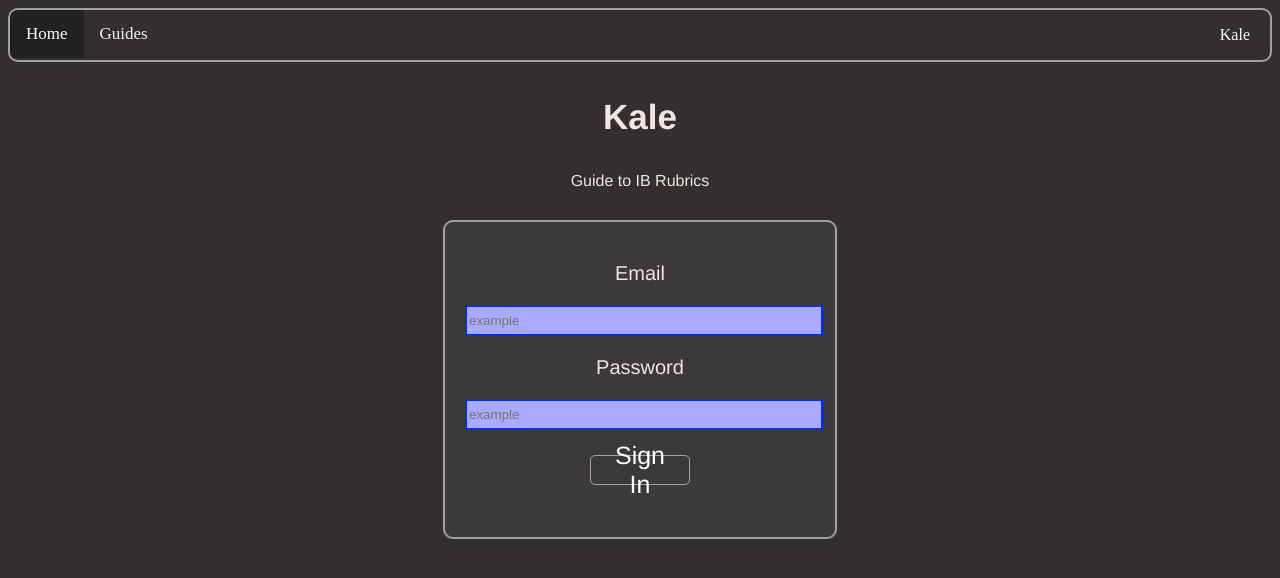
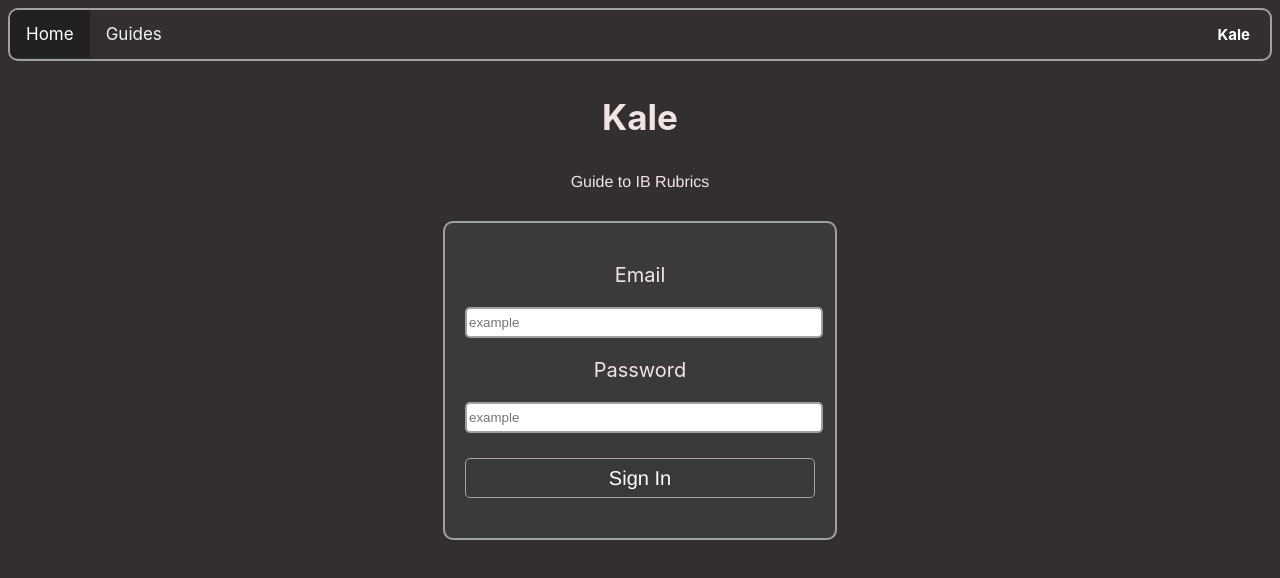
Before and after one commit to WasTaken-Au/Kale, a plain HTML site: page index/index.html in a window 1280 px wide. Drawn offline with Linux system fonts and the light colour scheme.

Commit message:
Update global.css to use 'Inter' font and adjust styles

```diff
--- a/src/pages/global.css
+++ b/src/pages/global.css
@@ -17,6 +17,7 @@ body {
   padding: 14px 16px;
   text-decoration: none;
   font-size: 17px;
+  font-family: 'Inter', sans-serif;
 }
 
 /* Change the color of links on hover */
@@ -35,6 +36,9 @@ body {
   color: white;
   text-align:right;
   margin-right:20px;
+  font-family: 'Inter', sans-serif;
+  font-size: 15px;
+  font-weight: bold;
 }
 
 .h1 {
@@ -69,28 +73,29 @@ body {
 .login-box .wtf {
   text-align: center;
   font-size: 20px;
-  font-family:"Helvetica Neue", Arial, sans-serif;
+  font-family:'Inter', sans-serif;
   color: rgb(241, 228, 228);
 }
 
 .login-box .wtf2 {
   text-align: center;
   font-size: 20px;
-  font-family:"Helvetica Neue", Arial, sans-serif;
+  font-family:'Inter', sans-serif;
   color: rgb(241, 228, 228);
 }
 
 .login-box .signInput {
   width: 100%;
   height: 25px;
-  background-color: rgb(169, 169, 255);
-  border: 2px solid rgb(7, 47, 226)
+  border-radius: 5px;
+  background-color: rgb(255, 255, 255);
+  border: 2px solid #a2a1a1;
 }
 
 .heading {
   text-align: center;
   font-size: 35px;
-  font-family:"Helvetica Neue", Arial, sans-serif;
+  font-family: 'Inter', sans-serif;
   font-weight: bold;
   color: rgb(241, 228, 228);
 }
@@ -102,21 +107,17 @@ body {
 }
 
 .login-button {
-  display: flex; /* Enables CSS flexbox */
-  justify-content: center; /* Centers horizontally */
-  align-items: center; /* Centers vertically */
 
   background-color: rgb(58, 57, 57);
   color: white;
-  font-size: 25px;
+  font-size: 20px;
   font-family:"Helvetica Neue", Arial, sans-serif;
-  padding: 14px 40px;
+  padding: 5px;
   border-radius: 5px;
   border: 1px solid #a8a2a2;
   margin: auto;
   margin-top: 25px;
   cursor: pointer;
-  width: 100px;
-  height: 25px;
-  text-decoration: none;
+  width: 100%;
+  height: 40px;
 }
```
